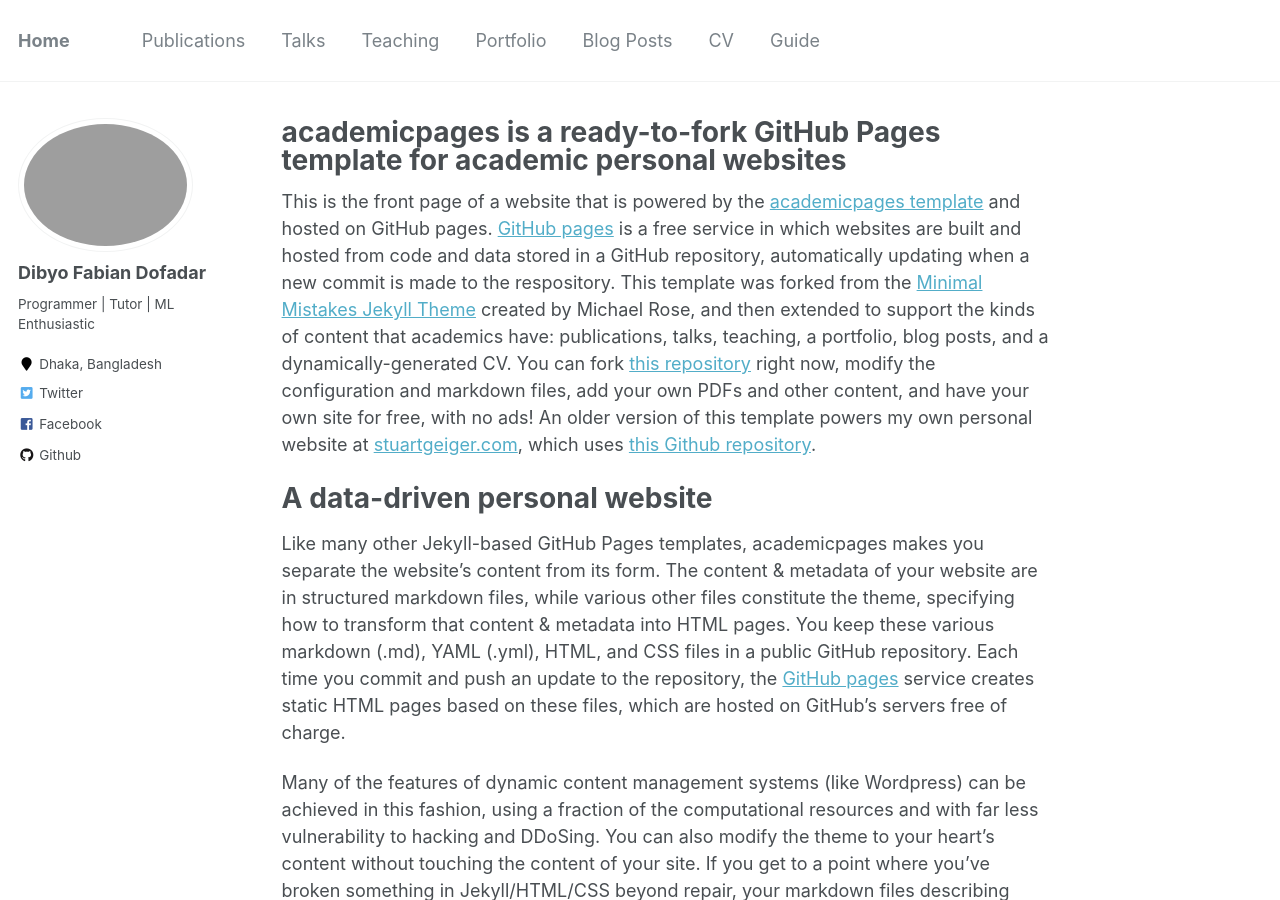
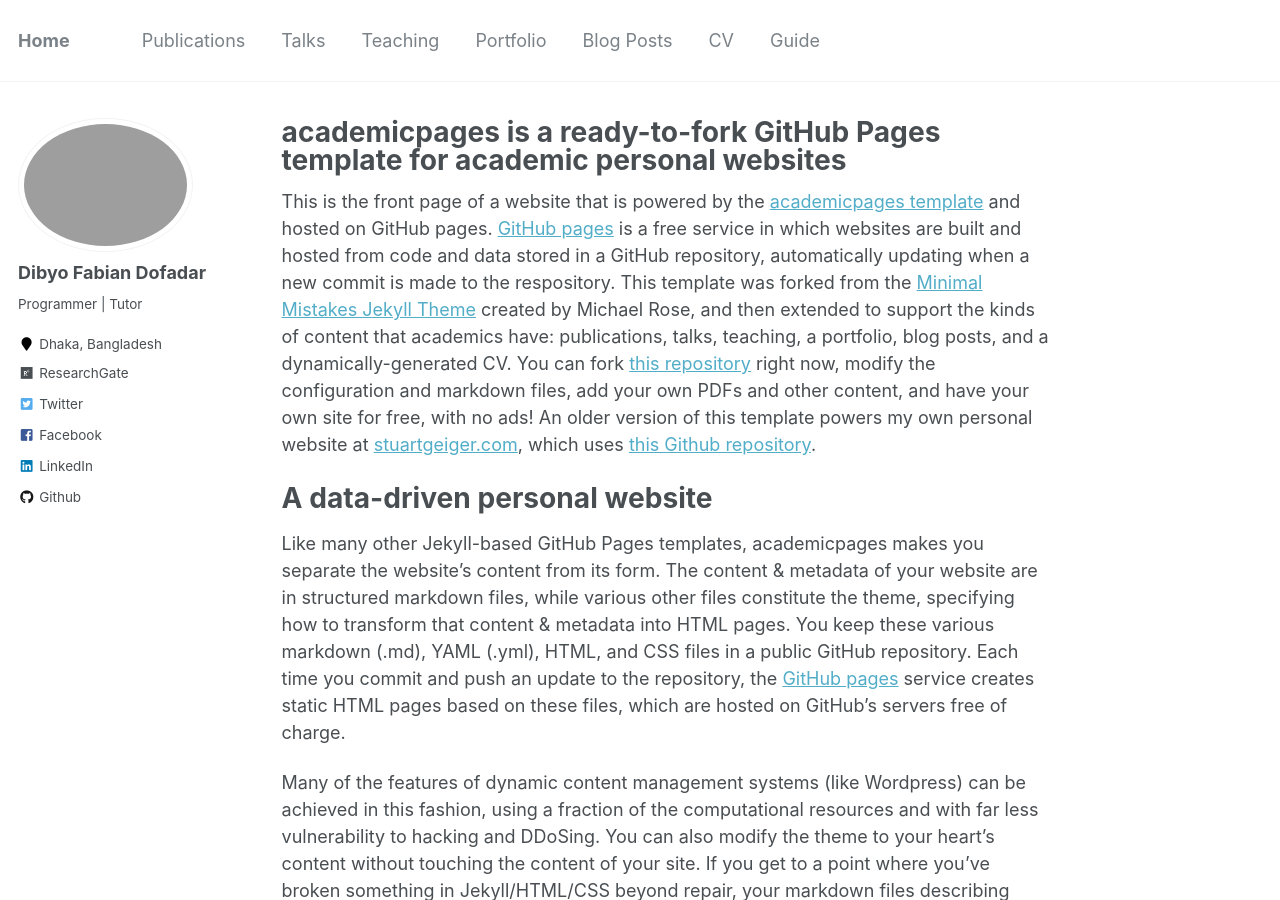
Before and after one commit to fabian-dibyo/fabian-dibyo.github.io, a Jekyll site: the page built from _pages/about.md, in a window 1280 px wide and 900 px high. Built offline with Jekyll 4.4.1, drawn with Linux system fonts in a browser that asks for light colours.

Commit message:
Update _config.yml

```diff
--- a/_config.yml
+++ b/_config.yml
@@ -82,13 +82,13 @@ analytics:
 author:
   name             : "Dibyo Fabian Dofadar"
   avatar           : "IMG_4136-02.jpeg"
-  bio              : "Programmer | Tutor | ML Enthusiastic"
+  bio              : "Programmer | Tutor"
   location         : "Dhaka, Bangladesh"
   employer         :
   pubmed           : #"https://www.ncbi.nlm.nih.gov/pubmed/?term=john+snow"
   googlescholar    : #"http://yourfullgooglescholarurl.com"
   email            :
-  researchgate     :  # example: "https://www.researchgate.net/profile/yourprofile"
+  researchgate     : "https://www.researchgate.net/profile/Dibyo_Dofadar" # example: "https://www.researchgate.net/profile/yourprofile"
   uri              :
   bitbucket        :
   codepen          :
@@ -102,7 +102,7 @@ author:
   instagram        :
   impactstory      : #"https://profiles.impactstory.org/u/xxxx-xxxx-xxxx-xxxx"
   lastfm           :
-  linkedin         :
+  linkedin         : "fabian-dibyo"
   orcid            : #"http://orcid.org/yourorcidurl"
   pinterest        :
   soundcloud       :
```
